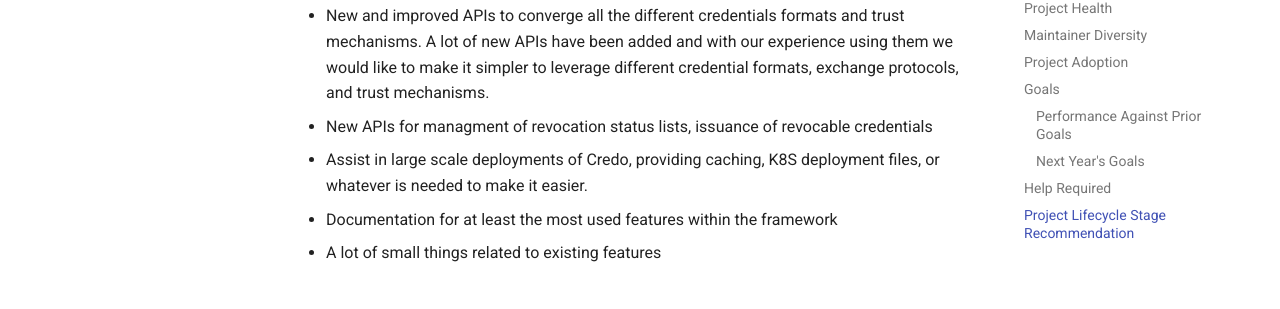
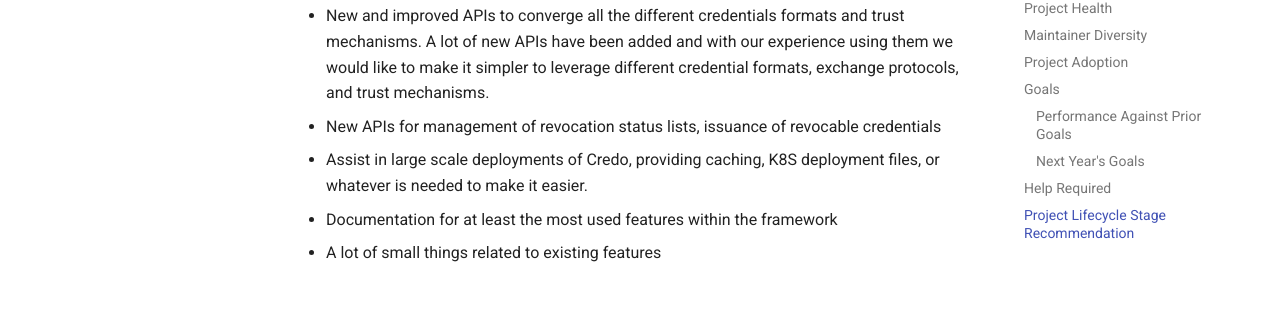
Before and after one commit to openwallet-foundation/tac, an MkDocs documentation site: the page built from docs/projects/reviews/2024/2024-credo-annual.md, in a window 1280 px wide and 900 px high, scrolled down 2327 px. Shown: the part 148-457 px from the top of the window. Built offline with MkDocs 1.6.1 and Material for MkDocs 9.7.7, drawn with Linux system fonts in a browser that asks for light colours; comment, search, counter and statistics services are not loaded.

Commit message:
Update 2024-credo-annual.md
Co-authored-by: Ariel Gentile <gentilester@gmail.com>
Signed-off-by: Timo Glastra <timo@animo.id>

```diff
--- a/docs/projects/reviews/2024/2024-credo-annual.md
+++ b/docs/projects/reviews/2024/2024-credo-annual.md
@@ -49,7 +49,7 @@ For 2025 Credo has a good list of ambitious goals:
 - Remove DIDComm out of core (similar to how OpenID4VC is a plugin) and merge support for DIDComm v2
 - New Credo Mediator repository that provides everything needed to deploy a highly scalable Credo DIDComm Mediator
 - New and improved APIs to converge all the different credentials formats and trust mechanisms. A lot of new APIs have been added and with our experience using them we would like to make it simpler to leverage different credential formats, exchange protocols, and trust mechanisms.
-- New APIs for managment of revocation status lists, issuance of revocable credentials
+- New APIs for management of revocation status lists, issuance of revocable credentials
 - Assist in large scale deployments of Credo, providing caching, K8S deployment files, or whatever is needed to make it easier.
 - Documentation for at least the most used features within the framework
 - A lot of small things related to existing features
```
